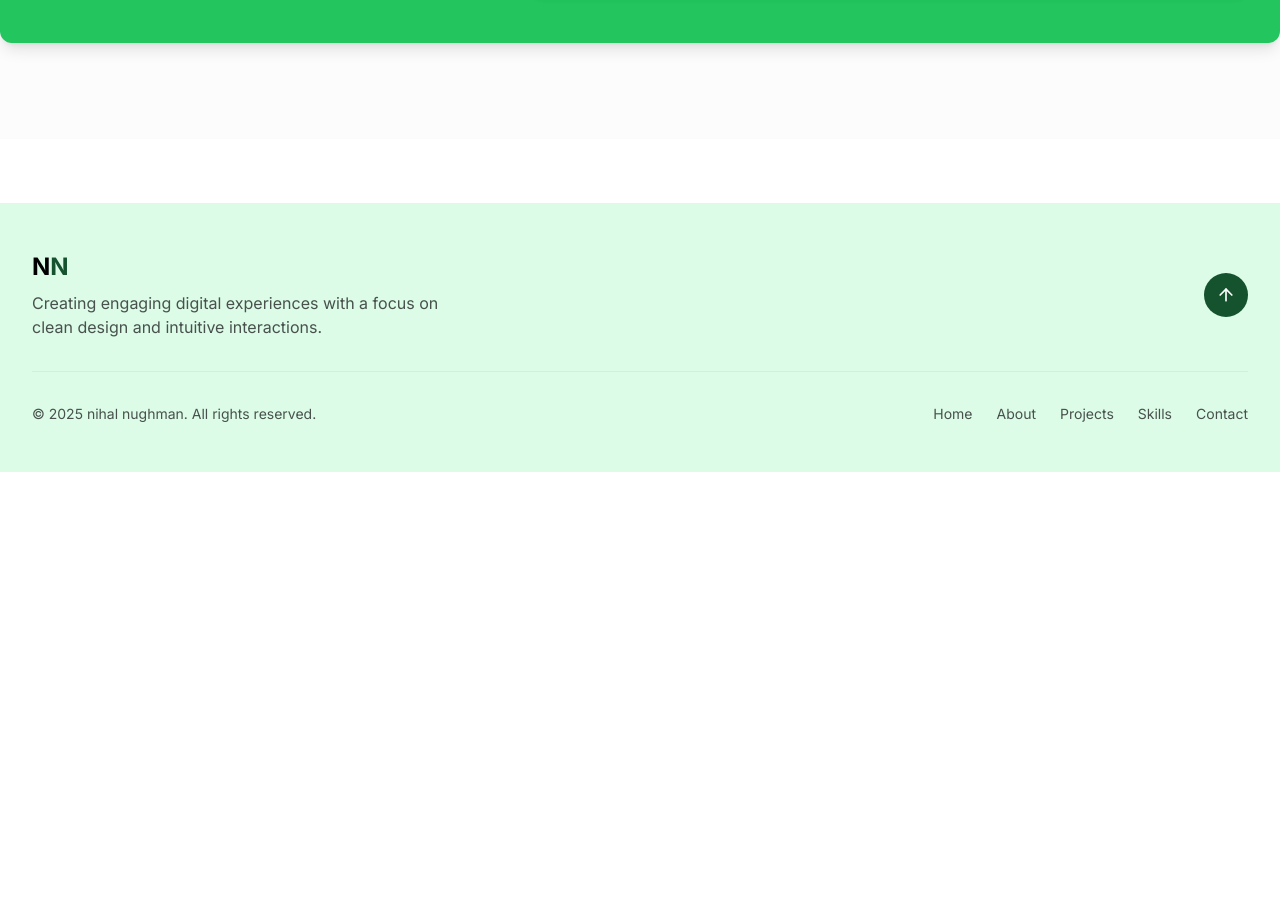
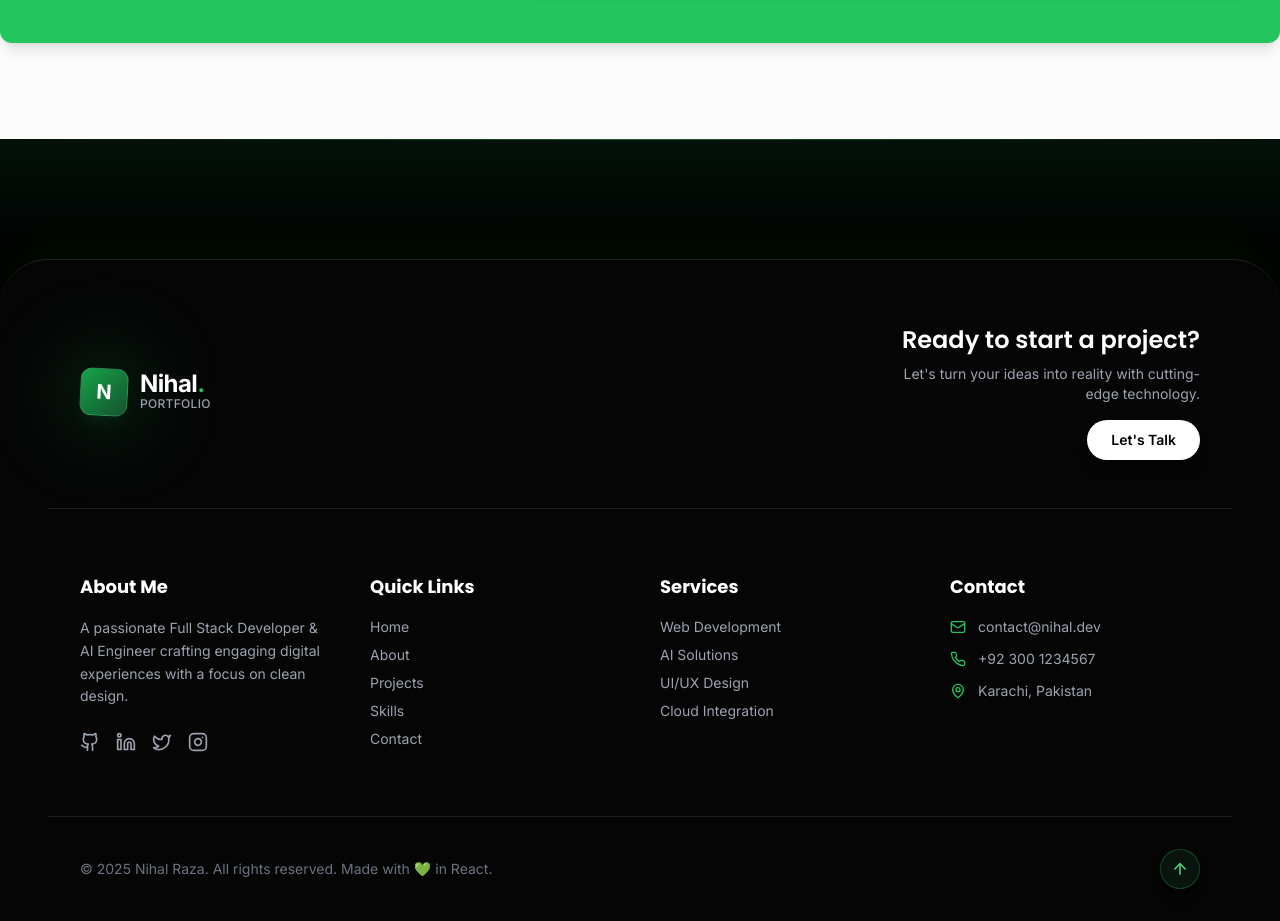
Before and after one commit to nihalraza369/My-Portfolio, a React (Vite) app: page / in a window 1280 px wide. Shown: the part 5920-6841 px from the top of the page. Before the commit the page ends 6392 px from the top, so only its background shows below. Built offline with nearby package versions, Linux system fonts and the light colour scheme.

Commit message:
footer update

```diff
--- a/src/components/Footer.jsx
+++ b/src/components/Footer.jsx
@@ -1,7 +1,7 @@
-
 import React from 'react';
 import { motion } from 'framer-motion';
-import { ArrowUp } from 'lucide-react';
+import { ArrowUp, Mail, MapPin, Phone, Github, Linkedin, Twitter, Instagram } from 'lucide-react';
+import { Button } from '@/components/ui/button';
 
 const Footer = () => {
   const scrollToTop = () => {
@@ -13,51 +13,146 @@ const Footer = () => {
 
   const currentYear = new Date().getFullYear();
 
+  // Animations
+  const containerVariants = {
+    hidden: { opacity: 0 },
+    visible: {
+      opacity: 1,
+      transition: {
+        staggerChildren: 0.1,
+        delayChildren: 0.2
+      }
+    }
+  };
+
+  const itemVariants = {
+    hidden: { opacity: 0, y: 20 },
+    visible: { opacity: 1, y: 0 }
+  };
+
   return (
-    <footer className="bg-green-100 mt-16">
-      <div className="container-custom py-12">
-        <div className="flex flex-col md:flex-row justify-between items-center">
-          <motion.div
-            initial={{ opacity: 0, y: 20 }}
-            whileInView={{ opacity: 1, y: 0 }}
-            viewport={{ once: true }}
-            transition={{ duration: 0.5 }}
-            className="mb-6 md:mb-0"
-          >
-            <span className="text-2xl font-bold text-black">N<span className="text-green-900">N</span></span>
-            <p className="text-foreground/70 mt-2 max-w-md">Creating engaging digital experiences with a focus on clean design and intuitive interactions.</p>
+    <footer className="relative pt-20 bg-black overflow-hidden">
+
+      {/* Background Glow Effects */}
+      <div className="absolute top-0 left-1/2 -translate-x-1/2 w-full h-px bg-gradient-to-r from-transparent via-green-500 to-transparent opacity-50"></div>
+      <div className="absolute top-0 left-0 w-full h-32 bg-gradient-to-b from-green-900/20 to-transparent pointer-events-none"></div>
+
+      {/* MAIN CONTAINER - Rounded Top for "Island" feel */}
+      <div className="bg-[#050505] rounded-t-[3rem] border-t border-white/10 relative z-10 px-6 md:px-12 pt-16 pb-8 mt-10 shadow-[0_-10px_40px_rgba(0,255,0,0.05)]">
+
+        {/* === LOGO & CTA SECTION === */}
+        <motion.div
+          variants={containerVariants}
+          initial="hidden"
+          whileInView="visible"
+          viewport={{ once: true }}
+          className="container mx-auto flex flex-col md:flex-row justify-between items-start md:items-center gap-8 mb-16 border-b border-white/10 pb-12"
+        >
+          {/* Left Side: Logo Badge */}
+          <motion.div variants={itemVariants} className="relative">
+             {/* Logo Decoration Circle */}
+             <div className="absolute -left-4 -top-4 w-20 h-20 bg-green-500/20 rounded-full blur-2xl"></div>
+
+             <div className="relative flex items-center gap-3">
+                <div className="h-12 w-12 bg-gradient-to-br from-green-600 to-green-900 rounded-xl flex items-center justify-center shadow-lg shadow-green-900/20 border border-white/10 transform rotate-3 hover:rotate-0 transition-transform duration-300">
+                    <span className="text-xl font-bold text-white">N</span>
+                </div>
+                <div className="flex flex-col">
+                    <span className="text-2xl font-bold text-white tracking-tight leading-none">Nihal<span className="text-green-500">.</span></span>
+                    <span className="text-xs text-gray-400 font-medium tracking-wide uppercase">Portfolio</span>
+                </div>
+             </div>
           </motion.div>
 
+          {/* Right Side: Call to Action */}
+          <motion.div variants={itemVariants} className="flex flex-col md:items-end">
+            <h3 className="text-xl md:text-2xl font-semibold text-white mb-2">Ready to start a project?</h3>
+            <p className="text-gray-400 text-sm mb-4 md:text-right max-w-xs">Let's turn your ideas into reality with cutting-edge technology.</p>
+            <Button className="bg-white text-black hover:bg-green-50 rounded-full px-6 font-semibold shadow-lg hover:shadow-white/20 transition-all">
+              Let's Talk
+            </Button>
+          </motion.div>
+        </motion.div>
+
+        {/* === LINKS GRID === */}
+        <div className="container mx-auto grid grid-cols-1 md:grid-cols-2 lg:grid-cols-4 gap-10 mb-16">
+
+          {/* Column 1: About */}
+          <div className="space-y-4">
+            <h4 className="text-white font-bold text-lg">About Me</h4>
+            <p className="text-gray-400 text-sm leading-relaxed">
+              A passionate Full Stack Developer & AI Engineer crafting engaging digital experiences with a focus on clean design.
+            </p>
+            <div className="flex gap-4 pt-2">
+              {[Github, Linkedin, Twitter, Instagram].map((Icon, i) => (
+                <a key={i} href="#" className="text-gray-400 hover:text-green-400 transition-colors hover:scale-110 transform duration-200">
+                  <Icon size={20} />
+                </a>
+              ))}
+            </div>
+          </div>
+
+          {/* Column 2: Quick Links */}
+          <div className="space-y-4">
+            <h4 className="text-white font-bold text-lg">Quick Links</h4>
+            <ul className="space-y-2 text-sm text-gray-400">
+              {['Home', 'About', 'Projects', 'Skills', 'Contact'].map((item) => (
+                <li key={item}>
+                  <a href={`#${item.toLowerCase()}`} className="hover:text-green-400 hover:pl-2 transition-all duration-300 block w-fit">
+                    {item}
+                  </a>
+                </li>
+              ))}
+            </ul>
+          </div>
+
+          {/* Column 3: Services (Dummy) */}
+          <div className="space-y-4">
+             <h4 className="text-white font-bold text-lg">Services</h4>
+             <ul className="space-y-2 text-sm text-gray-400">
+              {['Web Development', 'AI Solutions', 'UI/UX Design', 'Cloud Integration'].map((item) => (
+                <li key={item} className="hover:text-white transition-colors cursor-default">{item}</li>
+              ))}
+            </ul>
+          </div>
+
+          {/* Column 4: Contact */}
+          <div className="space-y-4">
+            <h4 className="text-white font-bold text-lg">Contact</h4>
+            <div className="space-y-3 text-sm text-gray-400">
+              <div className="flex items-center gap-3 hover:text-white transition-colors">
+                <Mail size={16} className="text-green-500" />
+                <span>contact@nihal.dev</span>
+              </div>
+              <div className="flex items-center gap-3 hover:text-white transition-colors">
+                <Phone size={16} className="text-green-500" />
+                <span>+92 300 1234567</span>
+              </div>
+              <div className="flex items-center gap-3 hover:text-white transition-colors">
+                <MapPin size={16} className="text-green-500" />
+                <span>Karachi, Pakistan</span>
+              </div>
+            </div>
+          </div>
+        </div>
+
+        {/* === BOTTOM BAR === */}
+        <div className="container mx-auto border-t border-white/10 pt-8 flex flex-col md:flex-row justify-between items-center gap-4">
+          <p className="text-gray-500 text-xs md:text-sm text-center md:text-left">
+            © {currentYear} Nihal Raza. All rights reserved. Made with 💚 in React.
+          </p>
+
+          {/* Scroll Top Button */}
           <motion.button
-            initial={{ opacity: 0, y: 20 }}
-            whileInView={{ opacity: 1, y: 0 }}
-            viewport={{ once: true }}
-            transition={{ duration: 0.5, delay: 0.2 }}
+            whileHover={{ scale: 1.1, y: -2 }}
+            whileTap={{ scale: 0.9 }}
             onClick={scrollToTop}
-            className="p-3 rounded-full bg-green-900 text-white hover:shadow-lg transition-shadow"
+            className="group flex items-center justify-center w-10 h-10 rounded-full bg-green-900/20 border border-green-500/30 text-green-400 hover:bg-green-500 hover:text-white transition-all duration-300 shadow-lg hover:shadow-green-500/50"
             aria-label="Scroll to top"
           >
-            <ArrowUp size={20} />
+            <ArrowUp size={18} className="group-hover:-translate-y-0.5 transition-transform" />
           </motion.button>
         </div>
-
-        <motion.div
-          initial={{ opacity: 0 }}
-          whileInView={{ opacity: 1 }}
-          viewport={{ once: true }}
-          transition={{ duration: 0.5, delay: 0.3 }}
-          className="border-t border-border mt-8 pt-8 flex flex-col md:flex-row justify-between items-center"
-        >
-          <p className="text-foreground/70 text-sm mb-4 md:mb-0">© {currentYear} nihal nughman. All rights reserved.</p>
-
-          <div className="flex space-x-6">
-            <a href="#home" className="text-foreground/70 hover:text-foreground transition-colors text-sm">Home</a>
-            <a href="#about" className="text-foreground/70 hover:text-foreground transition-colors text-sm">About</a>
-            <a href="#projects" className="text-foreground/70 hover:text-foreground transition-colors text-sm">Projects</a>
-            <a href="#skills" className="text-foreground/70 hover:text-foreground transition-colors text-sm">Skills</a>
-            <a href="#contact" className="text-foreground/70 hover:text-foreground transition-colors text-sm">Contact</a>
-          </div>
-        </motion.div>
       </div>
     </footer>
   );
```
